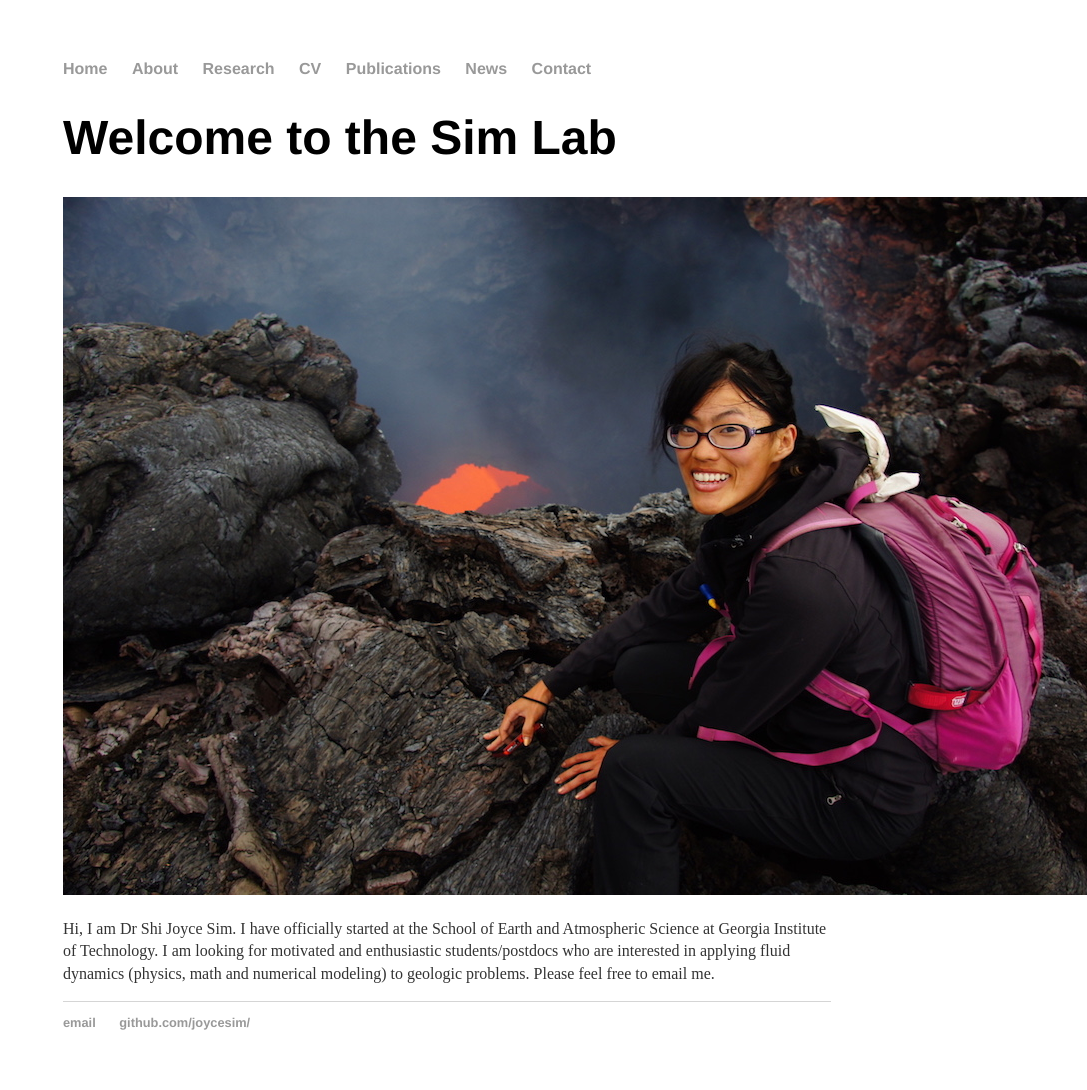
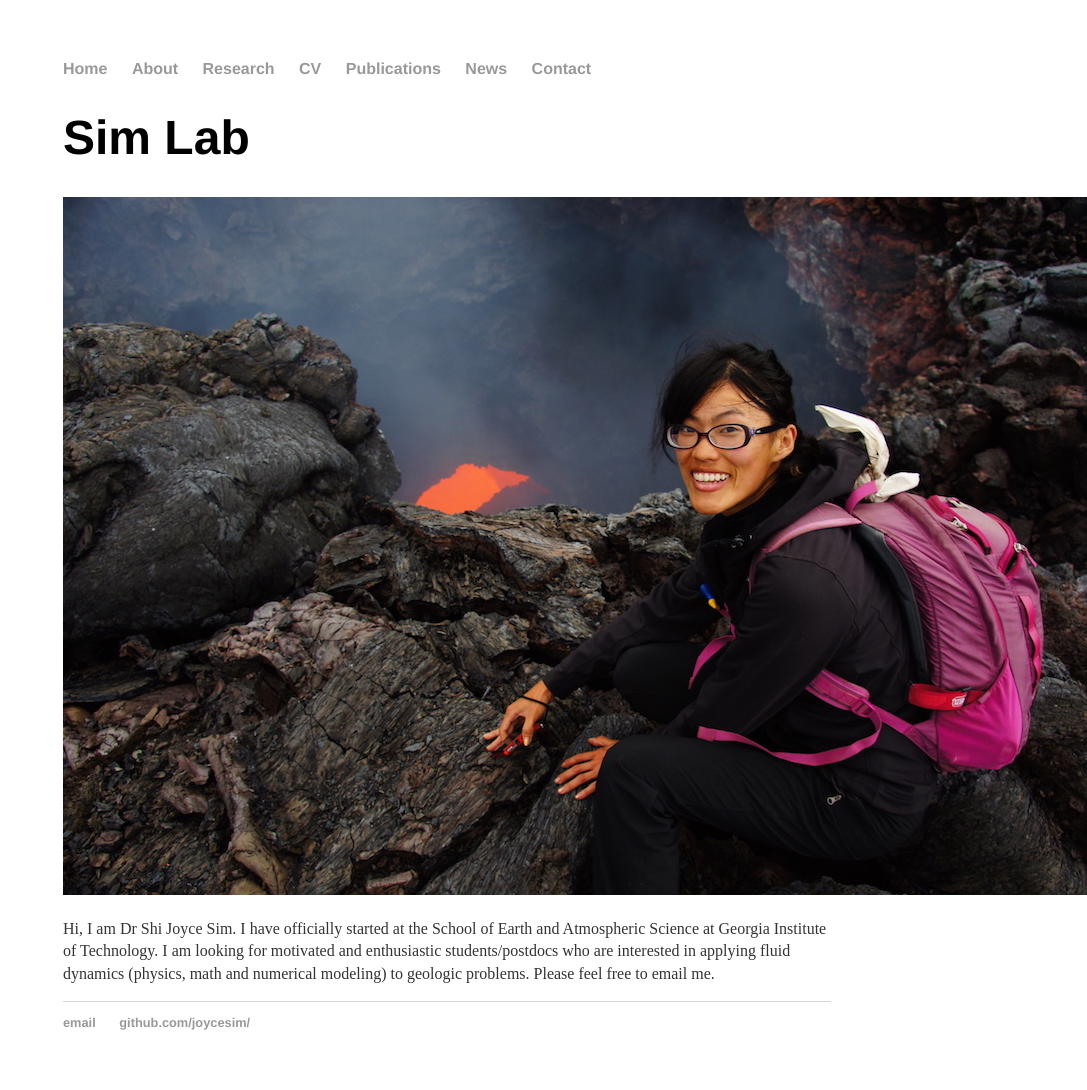
Before and after one commit to joycesim/joycesim.github.io, a Jekyll site: the page built from index.md, in a window 1280 px wide. Shown: the whole page, without its empty margins (193-1280 px from the left). Built offline with Jekyll 4.4.1, drawn with Linux system fonts in a browser that asks for light colours.

Commit message:
Update index.md

```diff
--- a/index.md
+++ b/index.md
@@ -2,7 +2,7 @@
 layout: default
 title: Shi Joyce Sim, Geodynamicist
 ---
-# Welcome to the Sim Lab
+# Sim Lab
 [//]: # (你好， 我是沈詩！)
 ![](/image/Profile3.JPG "Kamchatka 2013.")
 
```
